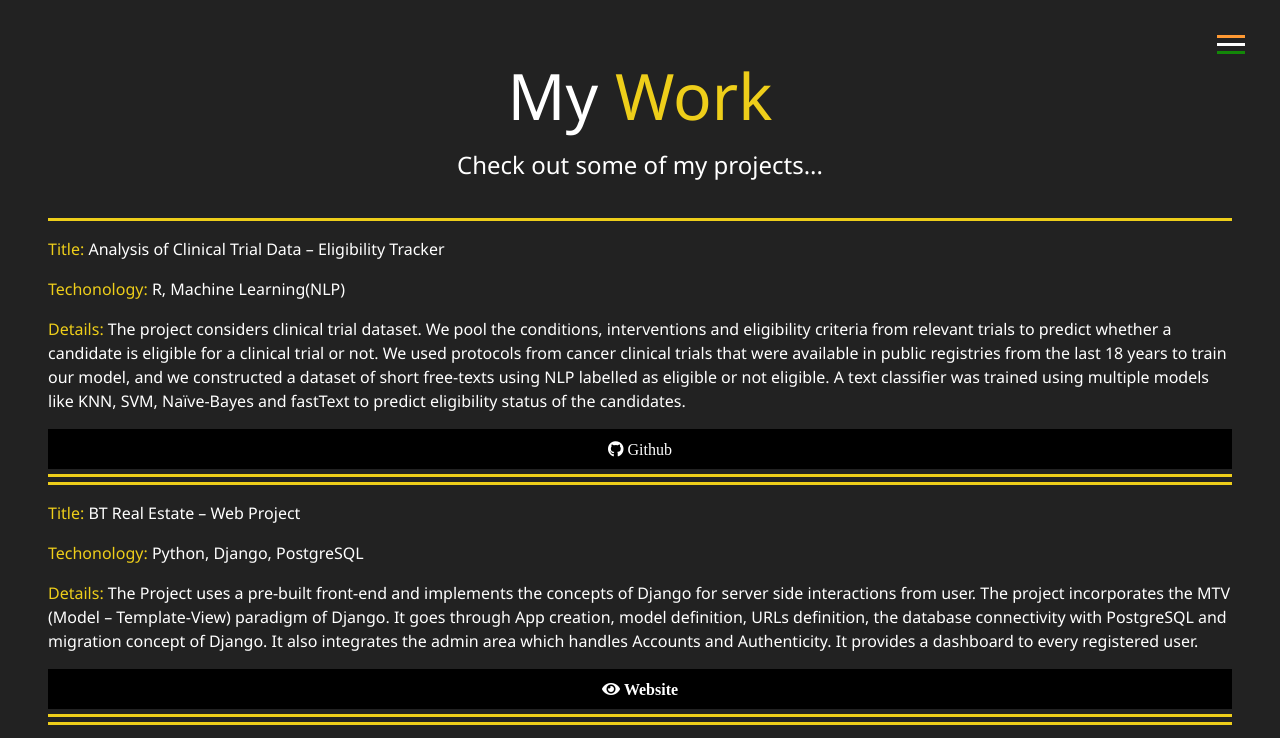
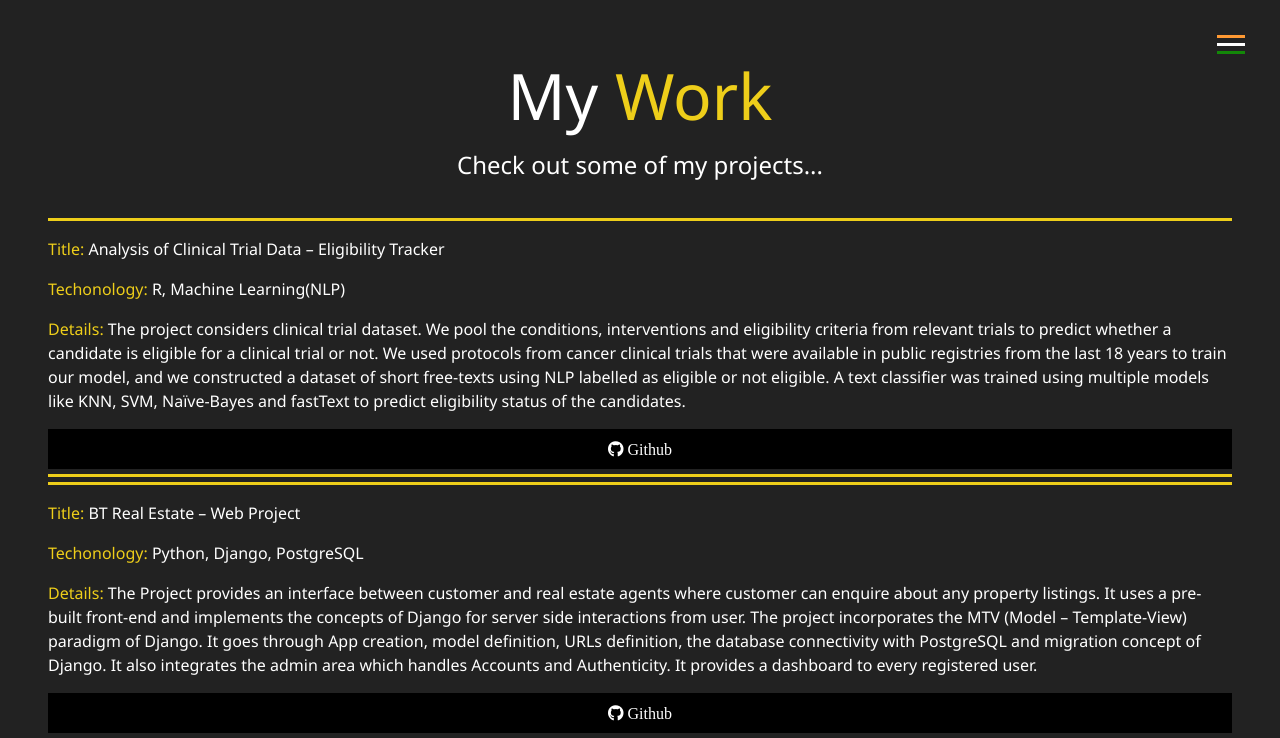
Before and after one commit to shivam0312/knowshivam, a website: page dist/work.html in a window 1280 px wide. Shown: the top 738 px of the page. Drawn offline with Linux system fonts and the light colour scheme.

Commit message:
django addition 2.0

```diff
--- a/dist/work.html
+++ b/dist/work.html
@@ -66,9 +66,9 @@
                 <div class="project-details">
                     <p><span class="text-secondary">Title: </span> BT Real Estate – Web Project </p>
                     <p><span class="text-secondary">Techonology: </span>Python, Django, PostgreSQL</p>
-                    <p><span class="text-secondary">Details: </span>The Project uses a pre-built front-end and implements the concepts of Django for server side interactions from user. The project incorporates the MTV (Model – Template-View) paradigm of Django. It goes through App creation, model definition, URLs definition, the database connectivity with PostgreSQL and migration concept of Django. It also integrates the admin area which handles Accounts and Authenticity. It provides a dashboard to every registered user.</p>
-                    <a href="https://shivam0312.github.io/knowshivam/" class="btn-dark" target="_blank">
-                        <i class="fas fa-eye"> Website</i>
+                    <p><span class="text-secondary">Details: </span>The Project provides an interface between customer and real estate agents where customer can enquire about any property listings. It uses a pre-built front-end and implements the concepts of Django for server side interactions from user. The project incorporates the MTV (Model – Template-View) paradigm of Django. It goes through App creation, model definition, URLs definition, the database connectivity with PostgreSQL and migration concept of Django. It also integrates the admin area which handles Accounts and Authenticity. It provides a dashboard to every registered user.</p>
+                    <a href="https://github.com/shivam0312/bt-real-state/" class="btn-dark" target="_blank">
+                        <i class="fab fa-github"> Github</i>
                     </a>
                 </div>
                 <div class="project-details">
```
